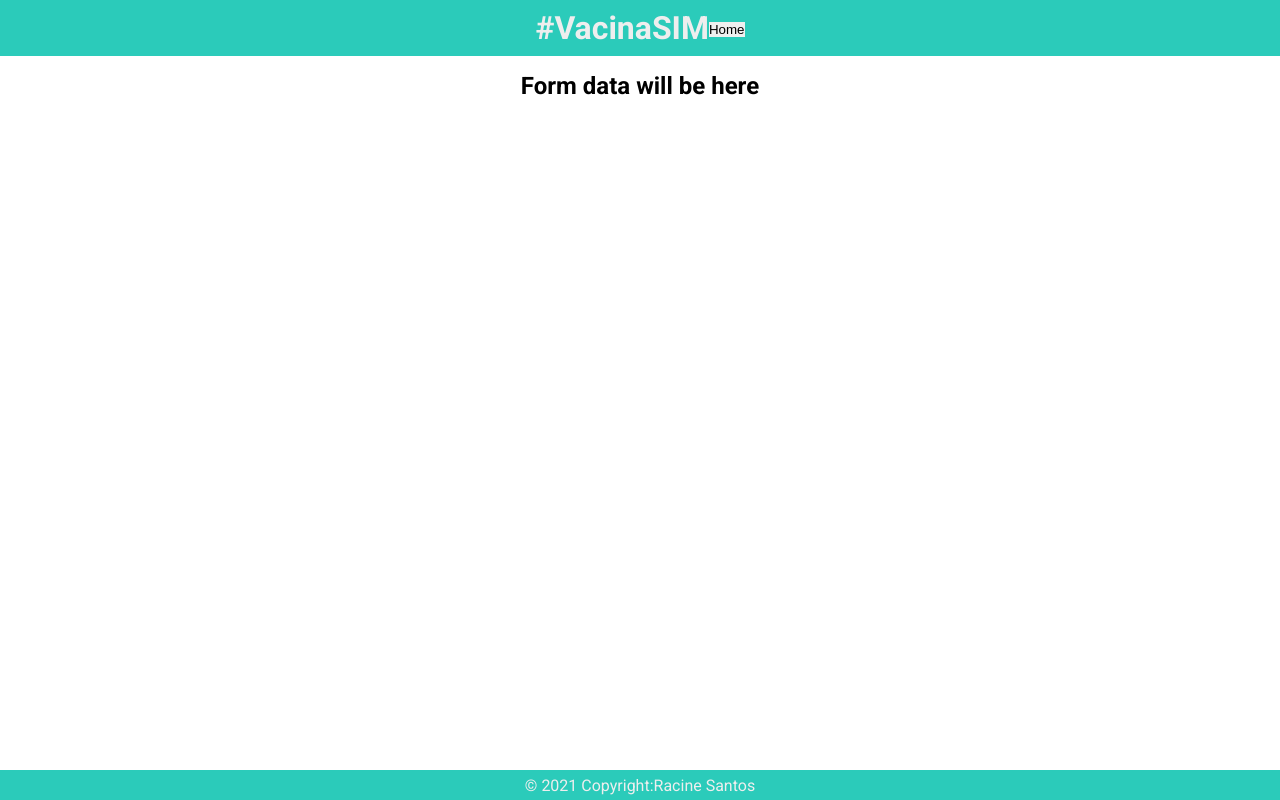
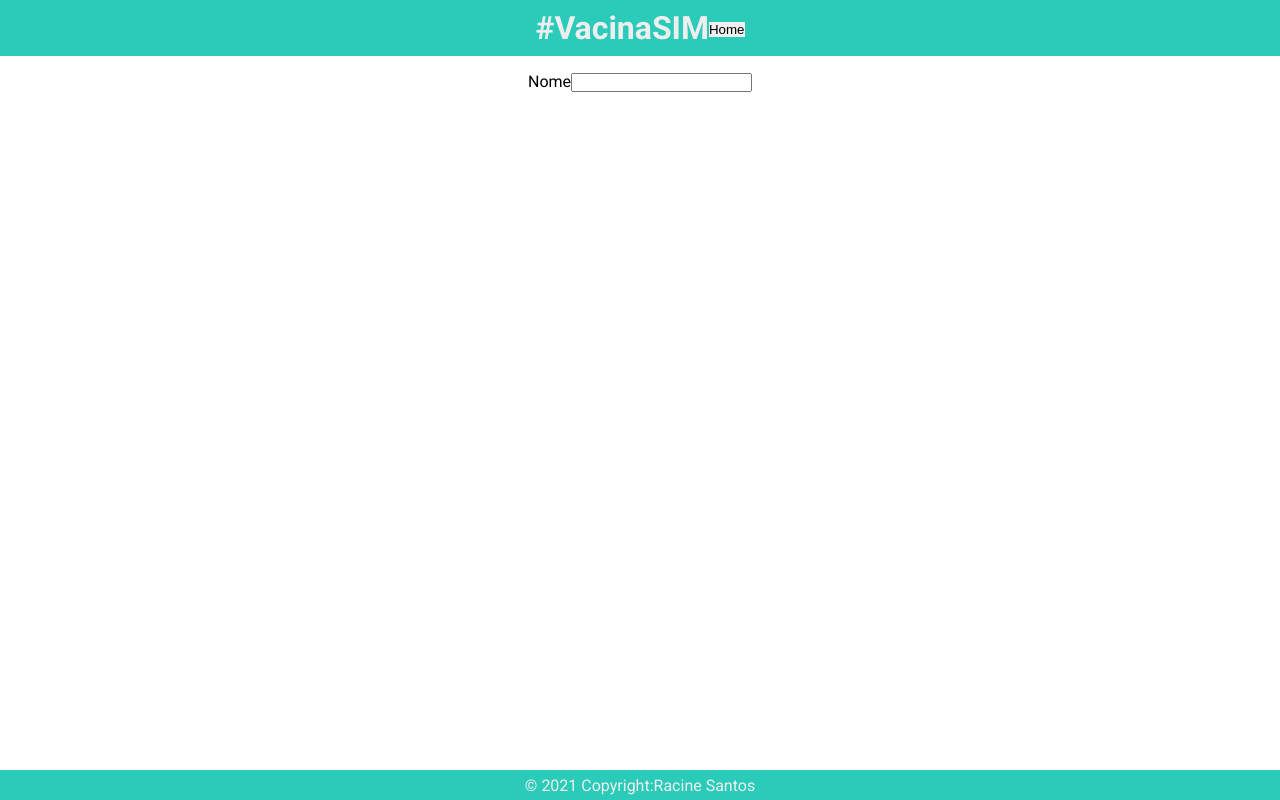
Before and after one commit to RacineFPSantos/Vacina-Project-Pit, a React (Create React App) app in the folder frontend/: page / in a window 1280 px wide. Both pictures are taken after a click on the button "Agendamento". Built offline with nearby package versions, Linux system fonts and the light colour scheme.

Commit message:
Formik inputs

```diff
--- /dev/null
+++ b/frontend/src/components/agendarForm/index.jsx
@@ -0,0 +1,13 @@
+import React from 'react';
+import { Formik, Form } from 'formik';
+import FormikControl from '../formikComponents/formikControl';
+
+const index = () => (
+  <Formik>
+    <Form>
+      <FormikControl control="input" type="text" label="Nome" name="name" />
+    </Form>
+  </Formik>
+);
+
+export default index;
--- /dev/null
+++ b/frontend/src/components/formikComponents/formTypes/input.jsx
@@ -0,0 +1,13 @@
+import React from 'react';
+import { Field, ErrorMessage } from 'formik';
+import TextError from '../../textError';
+
+const Input = ({ label, name, ...rest }) => (
+  <div className="form-control">
+    <label htmlFor={name}>{label}</label>
+    <Field id={name} name={name} {...rest} />
+    <ErrorMessage name={name} component={TextError} />
+  </div>
+);
+
+export default Input;
--- /dev/null
+++ b/frontend/src/components/formikComponents/formikControl.jsx
@@ -0,0 +1,16 @@
+import React from 'react';
+
+import Input from './formTypes/input';
+
+const formikController = ({ control, ...rest }) => {
+  switch (control) {
+    case 'input': {
+      return <Input {...rest} />;
+    }
+    default: {
+      return null;
+    }
+  }
+};
+
+export default formikController;
--- /dev/null
+++ b/frontend/src/components/textError/index.jsx
@@ -0,0 +1,5 @@
+import React from 'react';
+
+const TextError = ({ children }) => <div className="error">{children}</div>;
+
+export default TextError;
--- a/frontend/src/pages/agendar/index.jsx
+++ b/frontend/src/pages/agendar/index.jsx
@@ -1,9 +1,11 @@
 import React from 'react';
 import Page from '../../components/page';
 
+import Form from '../../components/agendarForm';
+
 const index = () => (
   <Page>
-    <h1>Form data will be here</h1>
+    <Form />
   </Page>
 );
 
```
Also changed, not shown: frontend/src/components/formikComponents/formTypes/textArea.jsx (added).
